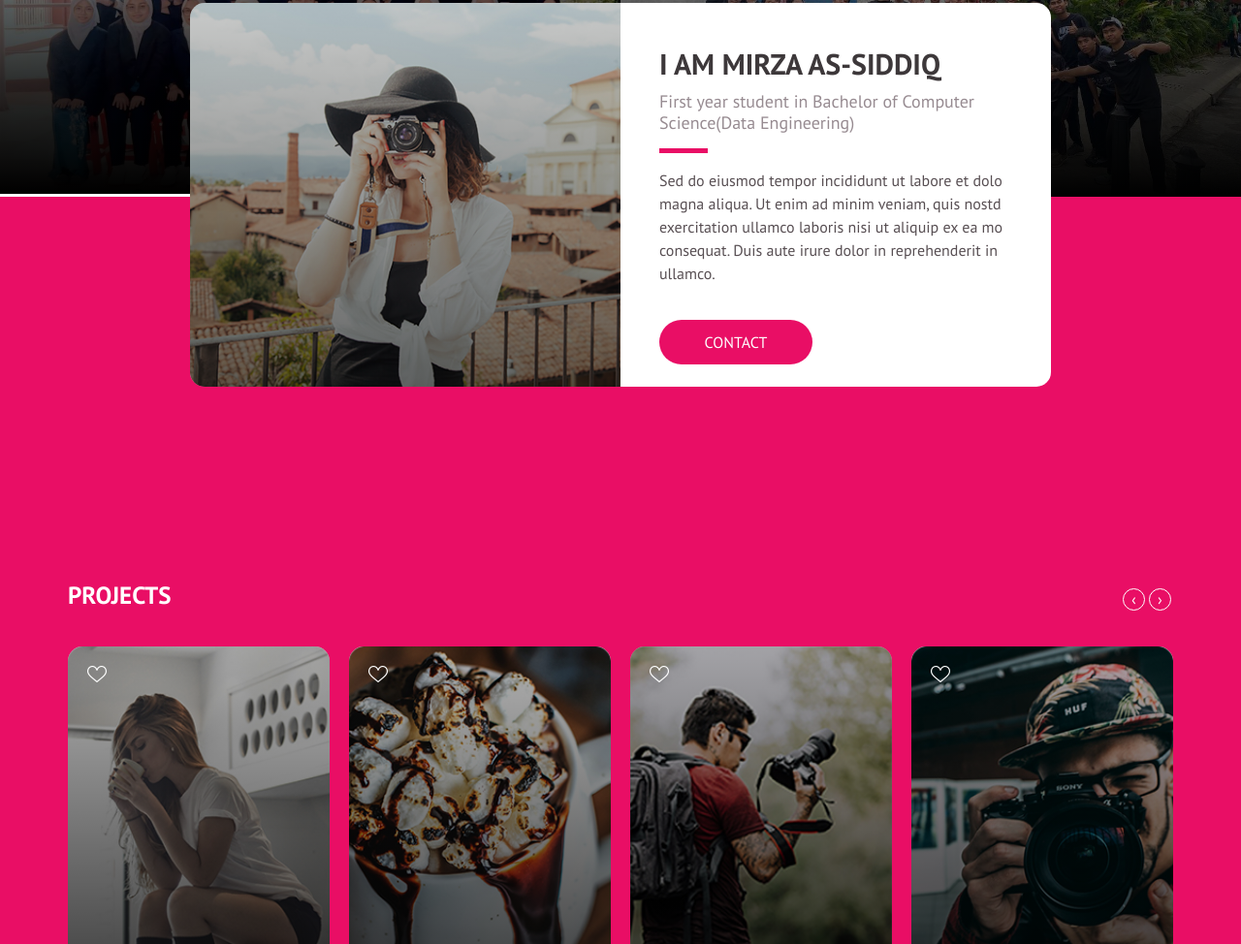
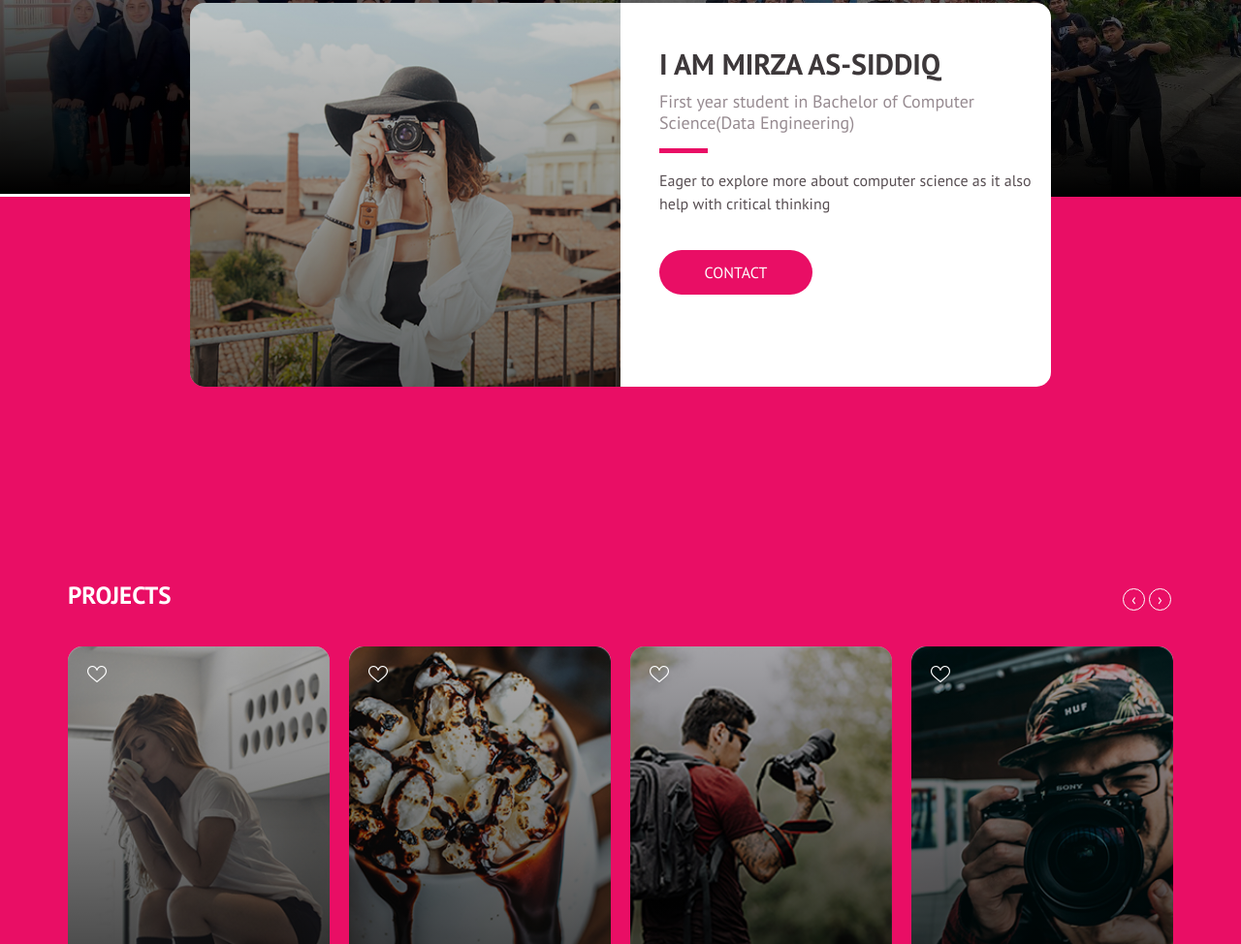
Before and after one commit to mirzasdq/mirzasdq.github.io, a plain HTML site: page Website/index.html in a window 1280 px wide. Shown: the part 1097-2071 px from the top of the page at 97% size. Drawn offline with Linux system fonts and the light colour scheme.

Commit message:
Update index.html

```diff
--- a/Website/index.html
+++ b/Website/index.html
@@ -86,7 +86,7 @@
             <h3>I am Mirza As-Siddiq</h3>
             <h4>First year student in Bachelor of Computer Science(Data Engineering)</h4>
             <hr />
-            <p>Sed do eiusmod tempor incididunt ut labore et dolo magna aliqua. Ut enim ad minim veniam, quis nostd exercitation ullamco laboris nisi ut aliquip ex ea mo consequat. Duis aute irure dolor in reprehenderit in ullamco.</p>
+            <p>Eager to explore more about computer science as it also help with critical thinking</p>
             <a href="#" class="btn">CONTACT</a> </div>
           </div>
         </div>
```
